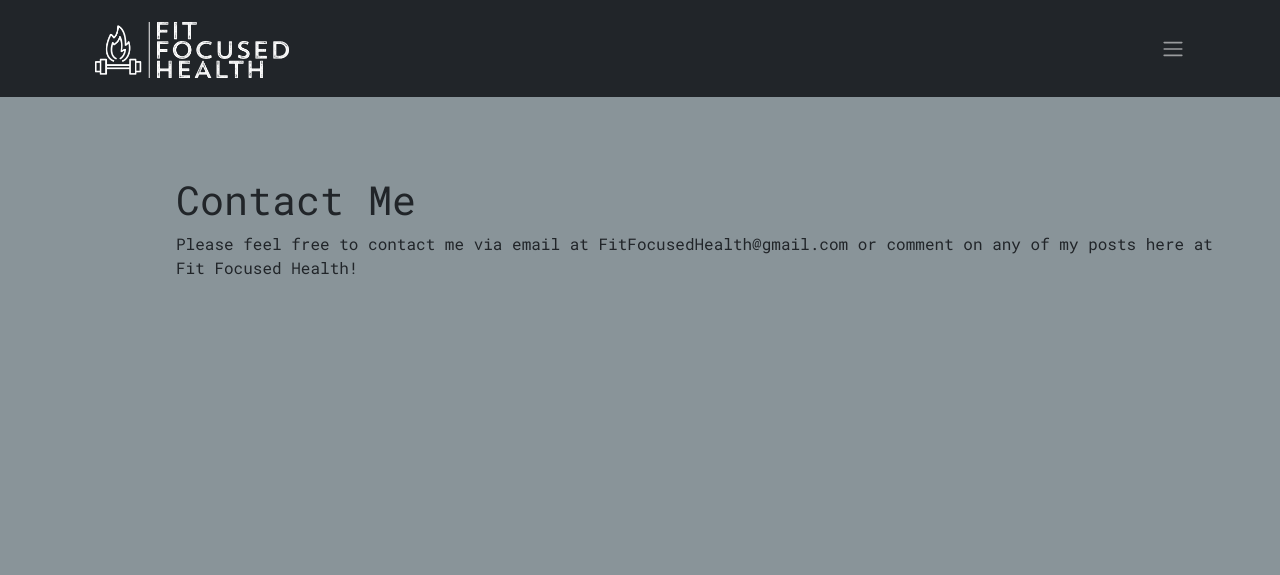
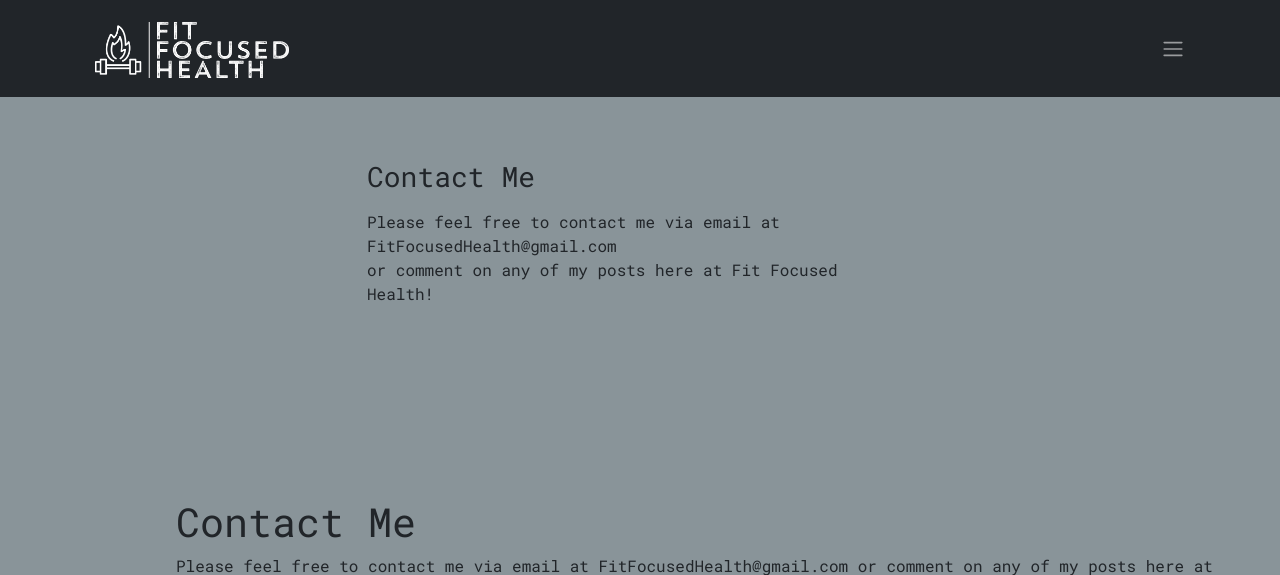
Before and after one commit to j-w-weaver/FitFocus, an ASP.NET Core app: page /Home/Contact in a window 1280 px wide. Shown: the top 575 px of the page. Run offline with ASP.NET Core 8, Linux system fonts and the light colour scheme; style sheets or scripts are compiled from the project's sources; some libraries are stand-ins or nearby versions.

Commit message:
updated connectionStrgs

```diff
--- a/FitFocus/Views/Home/Contact.cshtml
+++ b/FitFocus/Views/Home/Contact.cshtml
@@ -1,6 +1,20 @@
 @{
     ViewData["Title"] = "Contact Me - Fit Focus Health";
 }
+
+<div class="container mx-auto login-container" style="padding-top: 10em;">
+    <div class="row justify-content-center">
+        <div class="col-12 col-lg-6">
+            <h1 class="mb-3 h3 register-heading">
+                Contact Me
+            </h1>
+            <p>
+                Please feel free to contact me via email at FitFocusedHealth@gmail.com
+                <br />or comment on any of my posts here at Fit Focused Health!
+            </p>
+        </div>
+    </div>
+</div>
 
 <div class="container p-5" style="margin: 8em;">
     <div class="col-6-lg">
--- a/FitFocus/appsettings.json
+++ b/FitFocus/appsettings.json
@@ -6,8 +6,10 @@
     }
   },
   "AllowedHosts": "*",
-  "ConnectionStrings": {
-  },
+  //"ConnectionStrings": {
+  //  "FitFocusDbConnectionString": "Data Source=SQL5111.site4now.net;Initial Catalog=db_a9f342_fitfocus;User Id=db_a9f342_fitfocus_admin;Password=Champion12$",
+  //  "FitFocusAuthDbConnectionString": "Data Source=SQL5111.site4now.net;Initial Catalog=db_a9f342_fitfocusauth;User Id=db_a9f342_fitfocusauth_admin;Password=Champion12$"
+  //},
   "ConnectionStringsOrig": {
     "FitFocusDbConnectionStringOrig": "Server=JOHNWEAVER\\MSSQLSERVER02;Database=FitFocus;Trusted_Connection=True;TrustServerCertificate=Yes;",
     "FitFocusAuthDbConnectionStringOrig": "Server=JOHNWEAVER\\MSSQLSERVER02;Database=FitFocusAuth;Trusted_Connection=True;TrustServerCertificate=Yes;"
```
